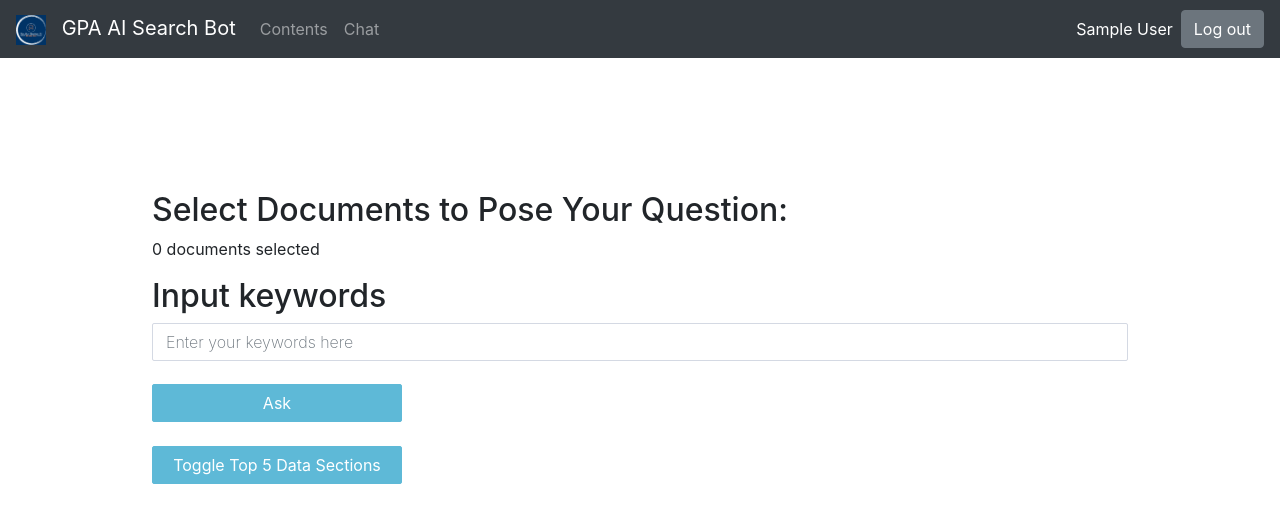
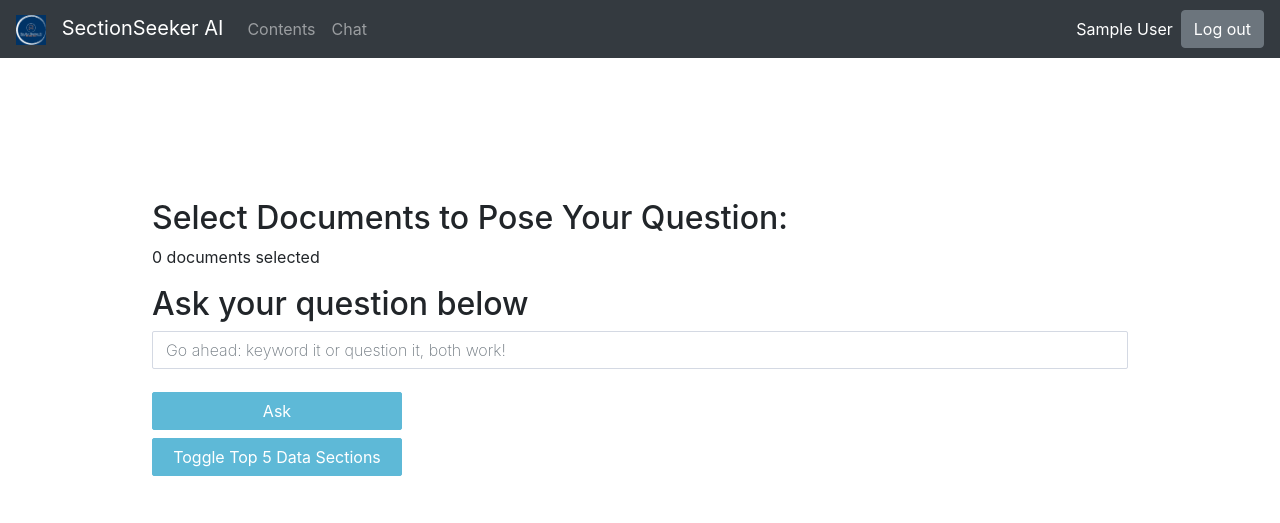
Before and after one commit to LucasMYSDev/SectionSeeker_AI, a Flask app: page /chat in a window 1280 px wide. Shown: the top 523 px of the page. Run offline with Flask 2, Linux system fonts and the light colour scheme; the visitor is signed in with stand-in values (Sample User, id 1); data comes from the database, SQL or seed files in the repository; both versions use the stored data as it was after the commit; data that the repository does not hold is empty; some libraries are stand-ins or nearby versions.

Commit message:
Improved chat and minor changes

```diff
--- a/flask_APP/templates/chat.jinja2
+++ b/flask_APP/templates/chat.jinja2
@@ -23,12 +23,12 @@
         </div>
 
         <!-- Input Keywords Section -->
-        <div class="form-group">
-            <h2 class="form-label" for="question-input">Input keywords</h2>
-            <input type="text" id="question-input" class="form-control" placeholder="Enter your keywords here">
-            <button id="ask-button" class="btn btn-primary mt-2 choose-file-container" style="background: #5eb9d7; color: white; border-radius: 2px; border: 1px solid #5eb9d7; width: 100%; max-width: 250px;">Ask</button>
-            <!-- Removed the 'question-response' div -->
-        </div>
+        <form id="question-form">
+        <h2 class="form-label" for="question-input">Ask your question below</h2>
+        <input type="text" id="question-input" class="form-control" placeholder="Go ahead: keyword it or question it, both work!">
+        <button id="ask-button" class="btn btn-primary mt-2 choose-file-container" style="background: #5eb9d7; color: white; border-radius: 2px; border: 1px solid #5eb9d7; width: 100%; max-width: 250px;">Ask</button>
+        </form>
+
 
         <button id="toggleDataframe" class="btn btn-primary mt-2 choose-file-container" style="background: #5eb9d7; color: white; border-radius: 2px; border: 1px solid #5eb9d7; width: 100%; max-width: 250px;">Toggle Top 5 Data Sections</button>
 
@@ -44,6 +44,10 @@
                 const dataframeContainer = document.getElementById('dataframeContainer');
                 dataframeContainer.style.display = dataframeContainer.style.display === 'none' ? 'block' : 'none';
             });
+            document.getElementById('question-form').addEventListener('submit', function(event) {
+            event.preventDefault();  // Prevent the default form submission
+            document.getElementById('ask-button').click();  // Programmatically click the "Ask" button
+            });
         </script>
     </div>
   </div>
--- a/flask_APP/templates/navbar.jinja2
+++ b/flask_APP/templates/navbar.jinja2
@@ -1,7 +1,7 @@
 <nav class="navbar navbar-expand-lg navbar-dark bg-dark">
   <a class="navbar-brand" href="{{ url_for('main_bp.dashboard') }}">
     <img src="{{ url_for('static', filename='dist/img/SectionSeekerAI.png') }}" alt="Logo" style="width: 30px; height: 30px; margin-right: 10px;">
-    GPA AI Search Bot <!-- Changed name here -->
+    SectionSeeker AI <!-- Changed name here -->
   </a>
 
   <div class="collapse navbar-collapse" id="navbarNav">
```
Also changed, not shown: README.md, flask_APP/SectonSeekerAI_DataBase.db, 1 other file.
